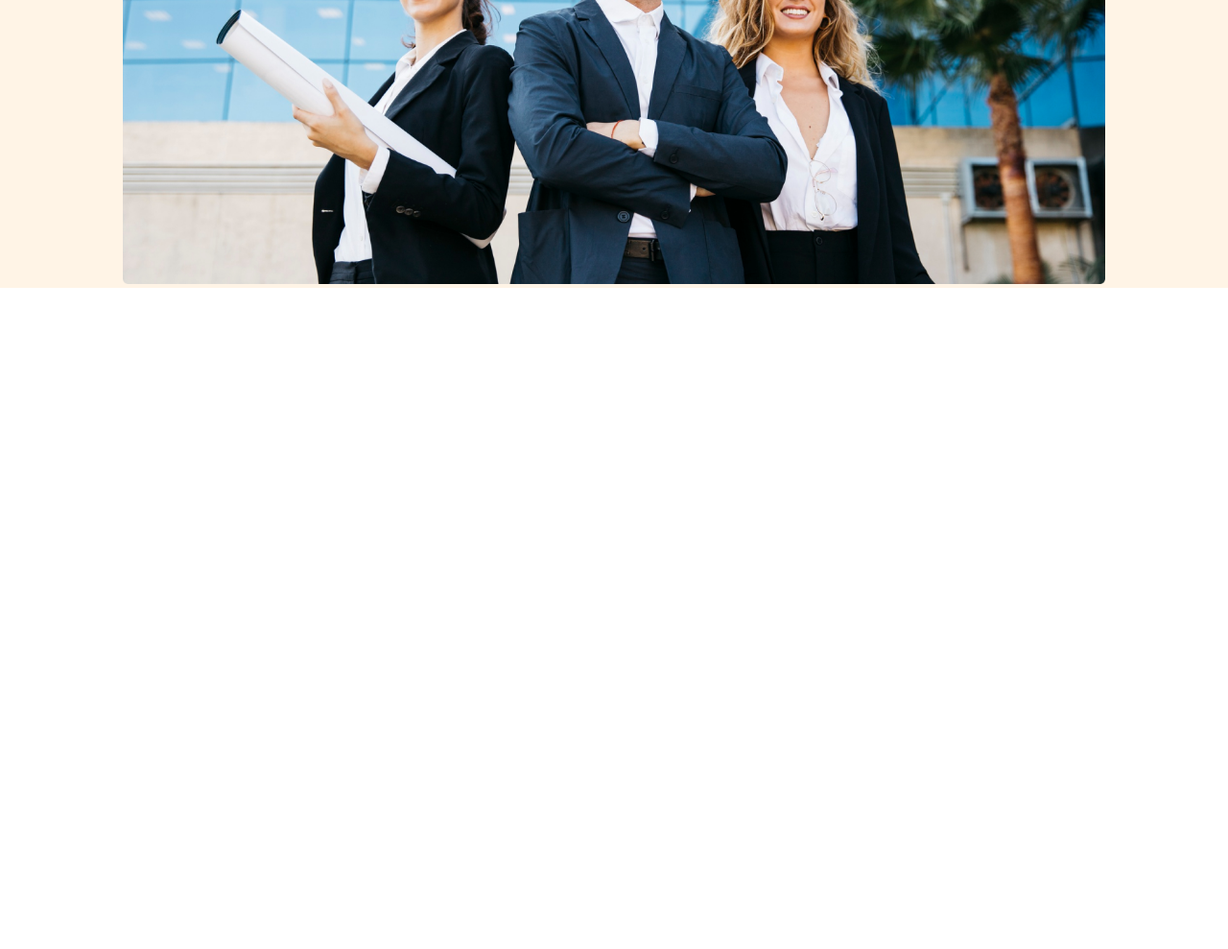
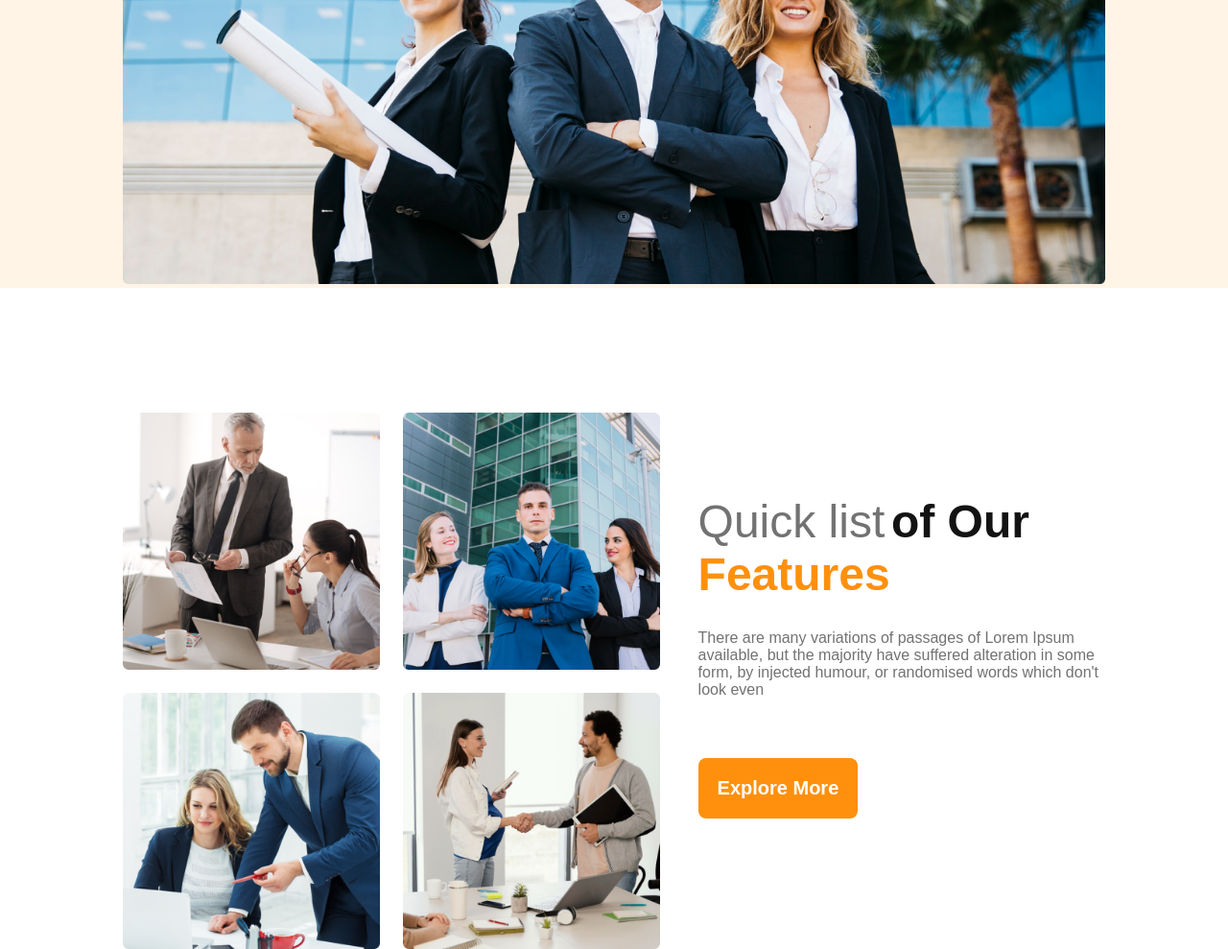
Before and after one commit to Mohammed-Hamim/G3-Architects-Web, a plain HTML site: page index.html in a window 1280 px wide. Shown: the part 686-1675 px from the top of the page at 96% size. Before the commit the page ends 986 px from the top, so only its background shows below. Drawn offline with Linux system fonts and the light colour scheme; files whose address does not match are found by name.

Commit message:
team and feature section is added

```diff
--- a/index.html
+++ b/index.html
@@ -8,9 +8,9 @@
     <!-- Css link -->
     <link rel="stylesheet" href="styles/architects.css">
 </head>
-
 <body class="work-sans-font">
     <header class="bg-light">
+        <!-- Navigation Section -->
         <nav class="navbar display-flex">
             <h3 class="brand">G3 Architect</h3>
             <ul class="nav-links display-flex ">
@@ -20,6 +20,7 @@
                 <li class="nav-item"><a href="#" class="nav-link dark-02">Log In</a></li>
             </ul>
         </nav>
+        <!-- Banner Section -->
         <div class="banner">
             <div class="banner-content">
                 <h1 class="banner-title">
@@ -36,7 +37,20 @@
         </div>
     </header>
     <main>
-
+        <!-- Team Section -->
+         <section class="teams-section display-flex">
+            <div class="team-image">
+                <img src="./images/team1.png" alt="">
+                <img src="./images/team2.png" alt="">
+                <img src="./images/team3.png" alt="">
+                <img src="./images/team4.png" alt="">
+            </div>
+            <div class="team-feature ">
+                <h2 class="feature-title"><span id="medium-text" class="dark-03">Quick list</span> <span id="bold-blck" class="dark-01">of Our</span> <br><span id="orange-blck">Features</span></h2>
+                <p class="feature-description dark-03">There are many variations of passages of Lorem Ipsum available, but the majority have suffered alteration in some form, by injected humour, or randomised words which don't look even</p>
+                <button class="btn-primary">Explore More</button>
+            </div>
+         </section>
     </main>
     <footer>
 
--- a/styles/architects.css
+++ b/styles/architects.css
@@ -115,6 +115,62 @@
     margin-bottom: 50px;
 }
 
+/* Main Section styling */
+main > section{
+    /* margin-top: 130px; */
+}
+
+/* Team Section Styling */
+.teams-section{
+    width: 80%;
+
+    justify-content: center;
+    align-items: center;
+    margin: 130px auto 0;
+
+}
+
+
+.team-image{
+
+    display: grid;
+    grid-template-columns: repeat(2, 1fr);
+    gap: 24px;
+    margin-right: 40px;
+}
+
+.team-image img{
+    width: 100%;
+}
+
+.team-feature{
+    /* flex-direction: column;
+    justify-content: center; */
+    width: 537px;
+
+}
+
+#medium-text{
+    font-weight: 500;
+    font-size: 3rem;
+}
+#bold-blck{
+    font-weight: 700;
+    font-size: 3rem;
+}
+#orange-blck{
+    font-weight: 700;
+    font-size: 3rem;
+    color:#FF900E;
+}
+
+.feature-title,
+.feature-description{
+    margin-bottom: 30px;
+}
+
+
+
 
 /* Responsive Css  */
 /* small device */
```
